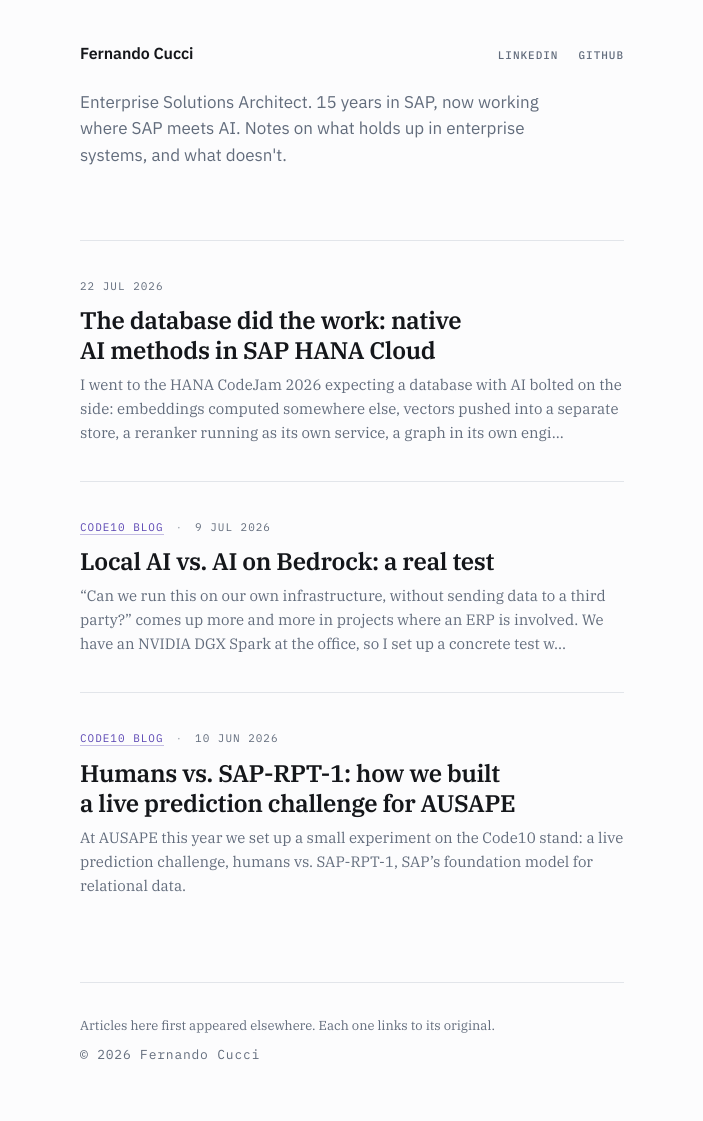
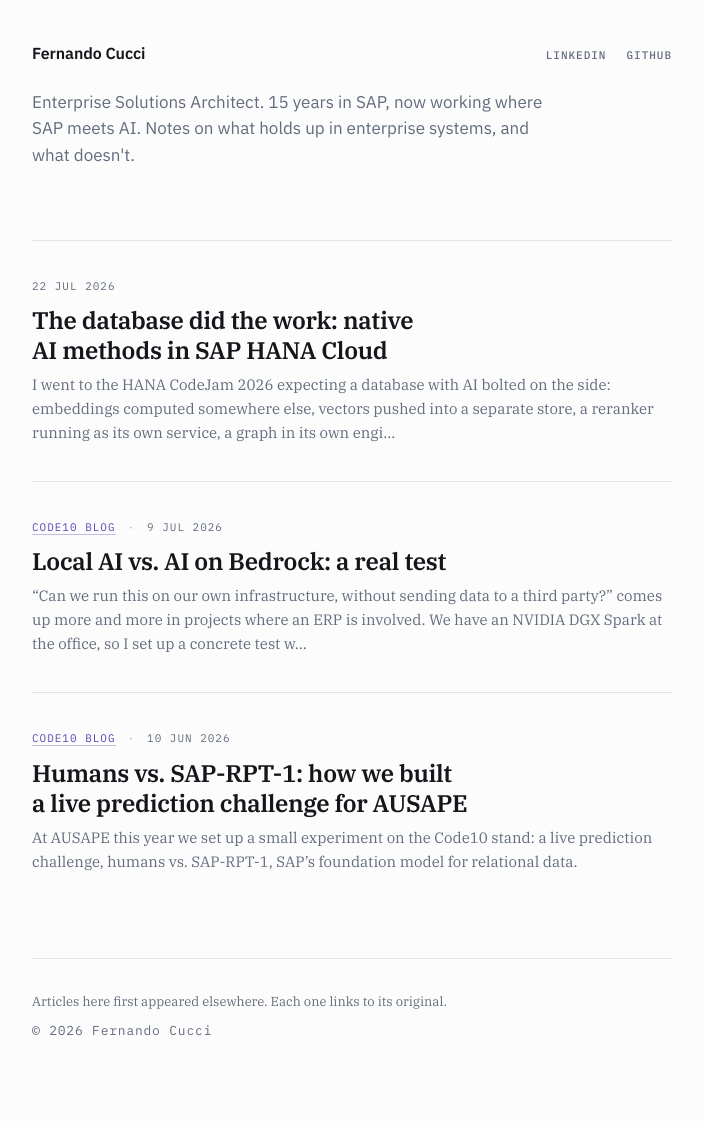
Before and after one commit to fernandocucci/fernandocucci.github.io, a Jekyll site: the page built from index.md, in a window 1280 px wide. Shown: the whole page, without its empty margins (288-991 px from the left). Built offline with Jekyll 4.4.1, drawn with Linux system fonts in a browser that asks for light colours; after the commit the page ends 1097 px from its top, so only the background shows below that.

Commit message:
Update CSS measurements for improved readability and layout consistency

```diff
--- a/assets/css/style.css
+++ b/assets/css/style.css
@@ -11,7 +11,9 @@
   --sans:  "IBM Plex Sans", system-ui, -apple-system, sans-serif;
   --mono:  "IBM Plex Mono", ui-monospace, SFMono-Regular, Menlo, monospace;
 
-  --measure: 34rem;
+  /* ~67 characters per line at the body's upper size. Below 60 the eye
+     jumps lines too often; above 75 it loses the return. */
+  --measure: 40rem;
   --gutter: clamp(1.25rem, 5vw, 2.5rem);
 
   /* Syntax. Hues are pulled toward the accent so the code panel reads as
@@ -141,7 +143,7 @@ main,
    close to the name and far from the archive, to belong to the header. */
 
 .intro {
-  max-width: 30rem;
+  max-width: 35rem;
   padding-block: 1.25rem 4.5rem;
 }
 
@@ -362,18 +364,19 @@ main,
 }
 
 /* ------------------------------------------------------------------ code */
-/* Prose wants 34rem; these posts write 90-odd column Python and SQL. So the
-   code panel bleeds past the measure on both sides, up to 7.5rem each way,
-   and the bleed collapses to zero on narrow screens. What still doesn't fit
-   wraps rather than scrolls — a horizontal bar under every snippet is worse
-   than a soft break. Colour, reserved elsewhere for provenance, is admitted
-   here because a token's kind is information the reader is looking for.   */
+/* Prose is set to 40rem; these posts write 90-odd column Python and SQL. So
+   the code panel bleeds past the measure on both sides, 5rem each way, which
+   is what those 96 columns need and no more. The bleed collapses to zero on
+   narrow screens. What still doesn't fit wraps rather than scrolls, since a
+   horizontal bar under every snippet is worse than a soft break. Colour,
+   reserved elsewhere for provenance, is admitted here because a token's kind
+   is information the reader is actively looking for.                      */
 
 .prose {
   --bleed: clamp(
     0rem,
     (100vw - var(--measure) - 2 * var(--gutter) - 1.5rem) / 2,
-    7.5rem
+    5rem
   );
 }
 
```
